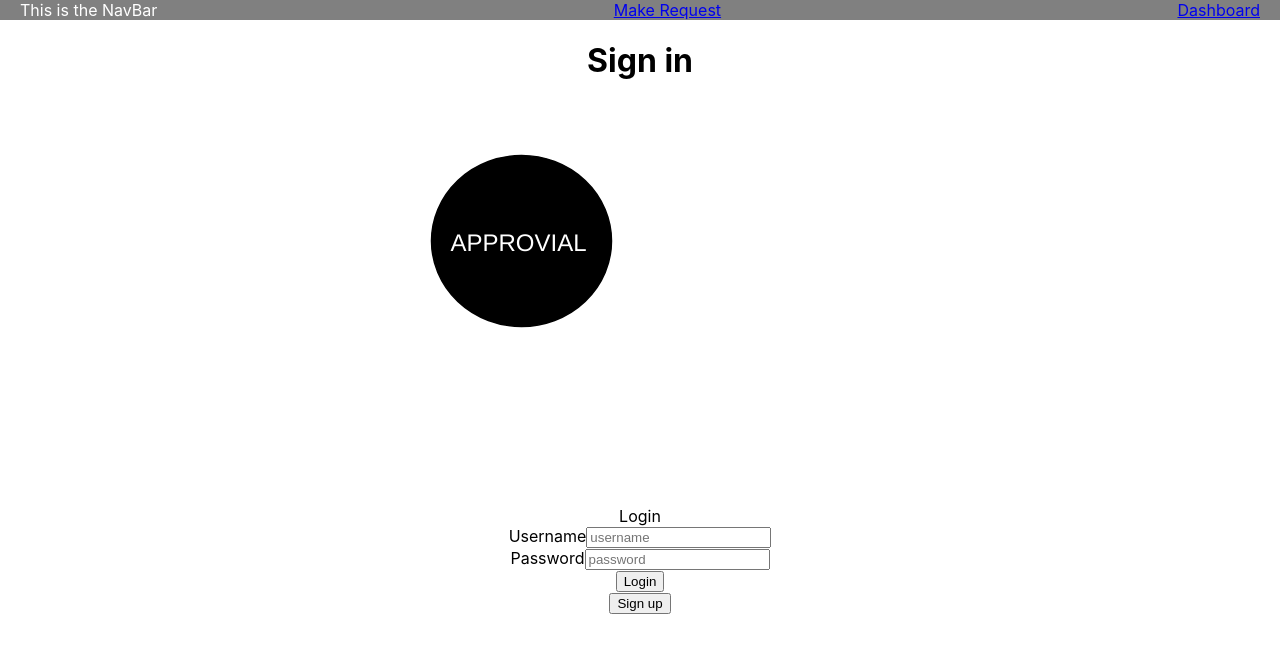
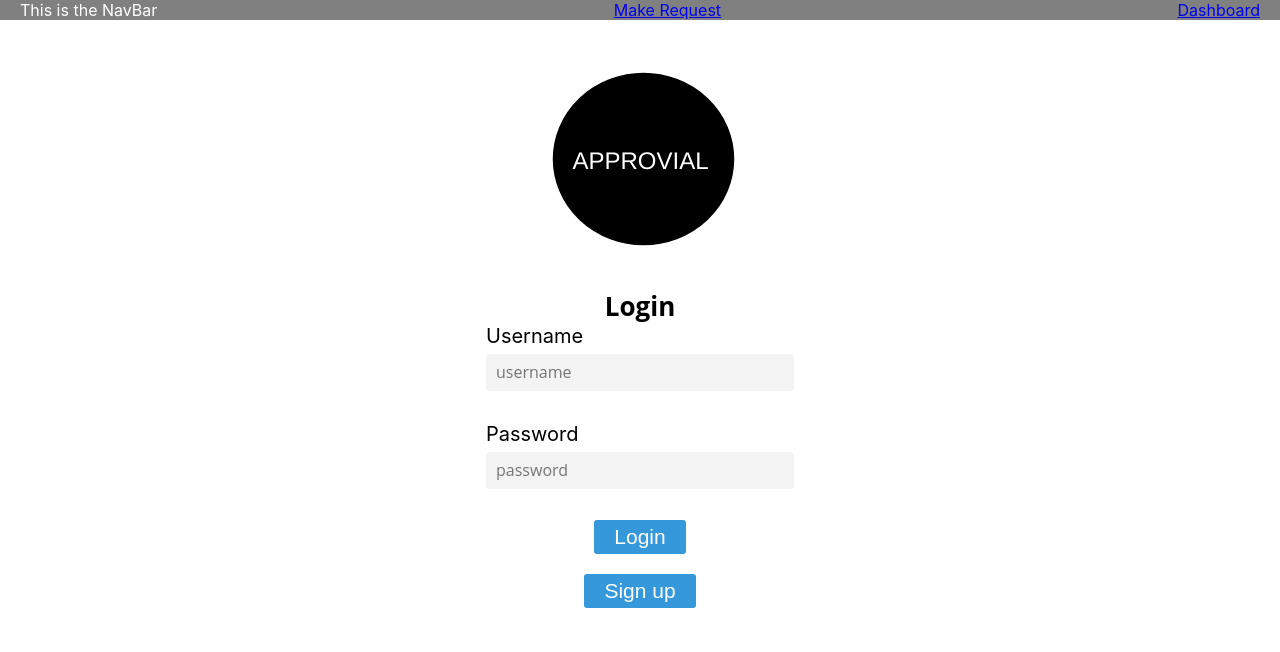
Before and after one commit to wags83/approvails-front-end, a React (Create React App) app: page /login in a window 1280 px wide. Shown: the top 652 px of the page. Built offline with nearby package versions, Linux system fonts and the light colour scheme; no server answers.

Commit message:
Added styling not connected though

```diff
--- a/src/Components/LoginForm.js
+++ b/src/Components/LoginForm.js
@@ -1,5 +1,6 @@
 import React from 'react';
 import LogoImg from '../assets/LogoImg'
+import '../assets/styles.scss'
 
 
 const LoginForm = (props) => {
--- a/src/Containers/LoginContainer.js
+++ b/src/Containers/LoginContainer.js
@@ -22,13 +22,13 @@ class LoginContainer extends React.Component {
     }
 
     render() {
-        // console.log(this.props)
         return (
             <div>
-                <h1>Sign in</h1>
                 {this.state.logInForm ? this.handleToLogIn() : this.hanleToSignUp()}
 
-                <button onClick={this.handleFormType} >Sign up</button>
+                <div className='base-container' id='login-container-btn'>
+                    <button onClick={this.handleFormType} className="btn">{this.state.logInForm ? 'Sign up' : 'Sign in'}</button>
+                </div>
 
             </div>
         )
```
Also changed, not shown: src/Components/SignupForm.js (+27 -0 lines).
